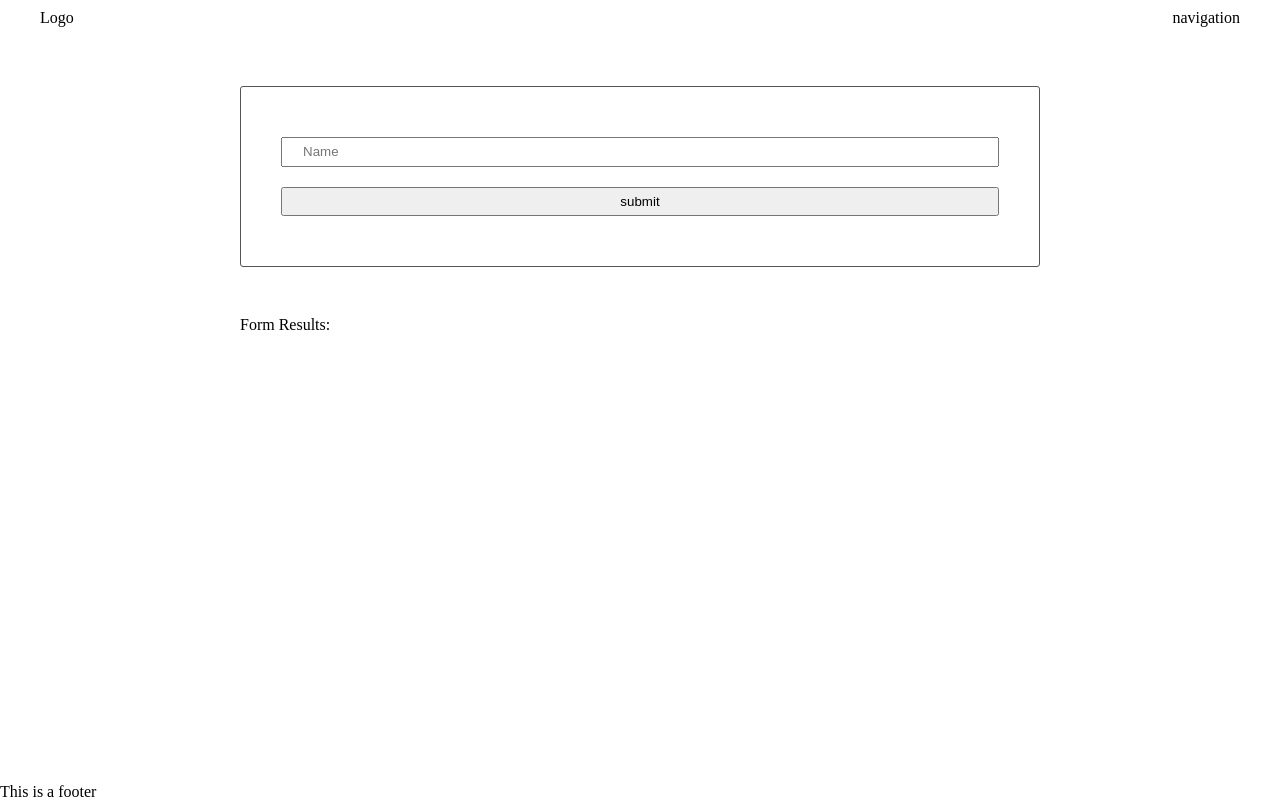
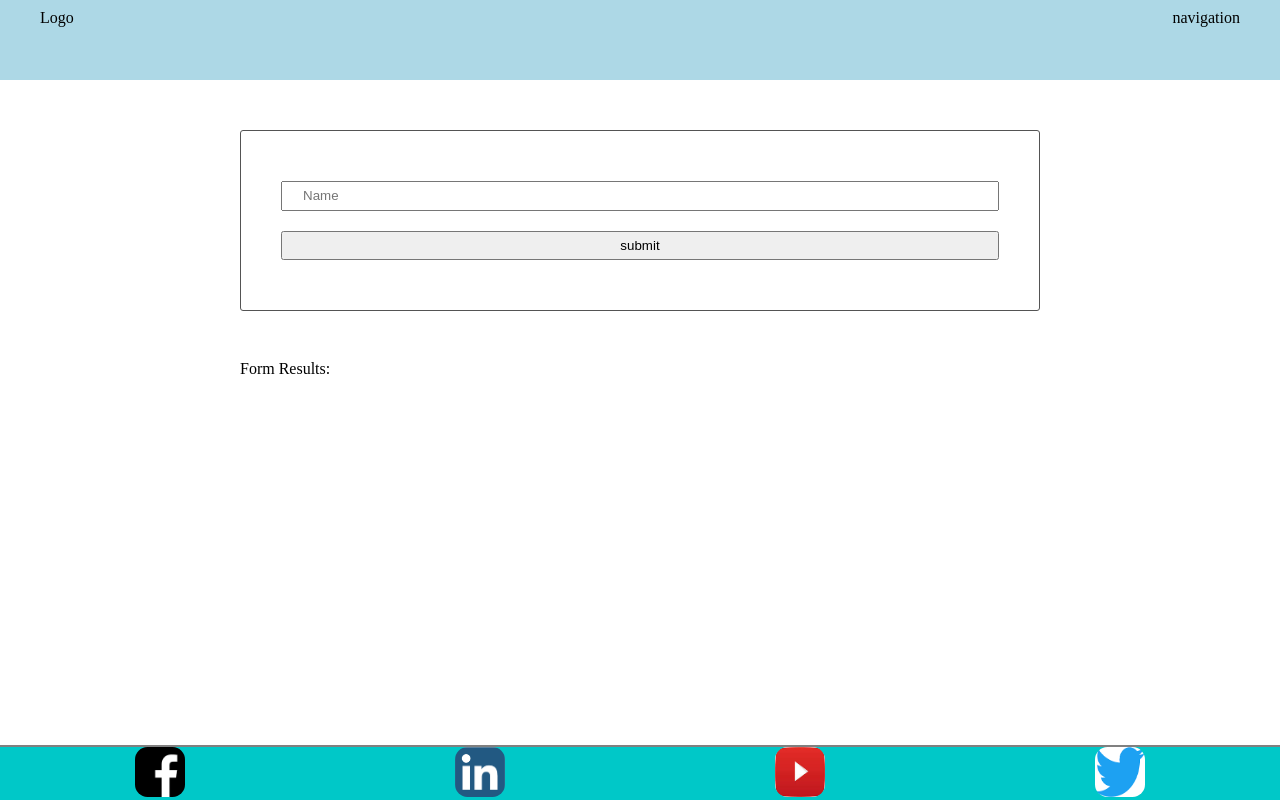
Before and after one commit to niki21599/UdacityNlp, a website built with webpack: page src/client/views/index.html in a window 1280 px wide. Built offline with nearby package versions, Linux system fonts and the light colour scheme; files whose address does not match are found by name.

Commit message:
Added Content/styled the footer

```diff
--- a/src/client/styles/footer.scss
+++ b/src/client/styles/footer.scss
@@ -0,0 +1,15 @@
+footer{
+    border-top: 2px solid gray;
+    background-color:rgb(0,200,200);
+    display: flex;
+    flex-direction: row;
+    justify-content: space-around;
+    align-items:flex-end;
+
+    .social{
+        width: 50px;
+        height: 50px;
+        border-radius: 25%;
+    }
+
+}
--- a/src/client/styles/header.scss
+++ b/src/client/styles/header.scss
@@ -2,4 +2,9 @@ header {
     display: flex;
     justify-content: space-between;
     padding: 10px 40px;
+    background-color: lightblue;
+    height: 80px;
 }
+.logo{
+
+}
--- a/src/client/views/index.html
+++ b/src/client/views/index.html
@@ -32,7 +32,19 @@
         </main>
 
         <footer>
-            <p>This is a footer</p>
+            <a href="https://www.facebook.com/">
+                <img src="../src/client/img/fb.png" alt="facebook" class="social">
+              </a>
+              <a href="https://www.linkedin.com/">
+                <img src="../src/client/img/linkedin.png" alt="LinkedIn" class="social">
+              </a>
+              <a href="https://www.youtube.com/">
+                <img src="../src/client/img/youtube.jpg" alt="youtube" class = "social">
+              </a>
+              <a href="https://twitter.com/">
+                <img src="../src/client/img/twitter.png" alt="twitter" class = "social">
+              </a>
+
         </footer>
 
     </body>
```
Also changed, not shown: src/client/img/fb.png (added), src/client/img/linkedin.png (added), src/client/img/twitter.png (added), src/client/img/youtube.jpg (added).
